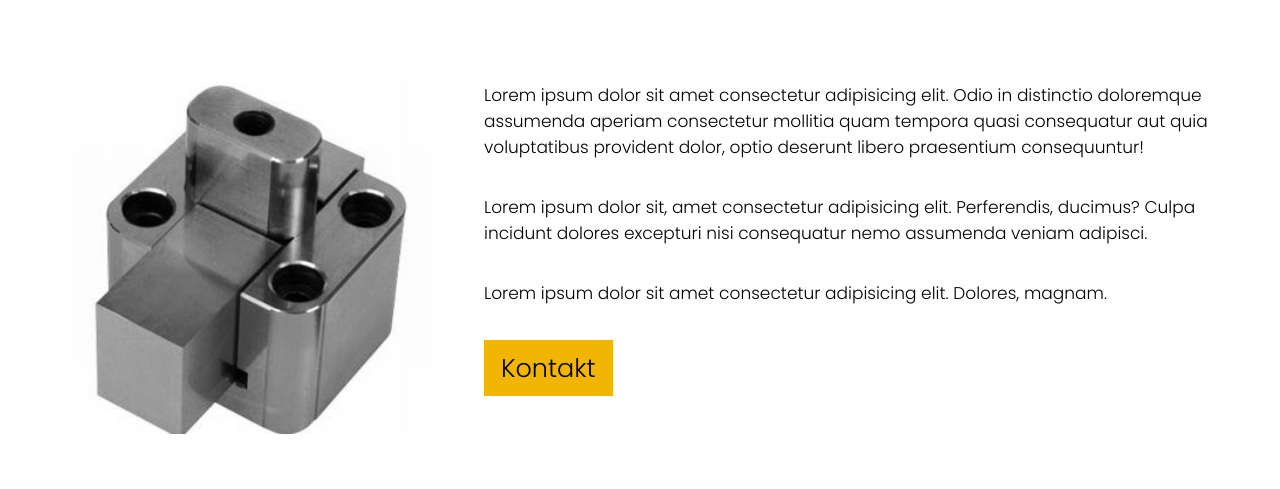
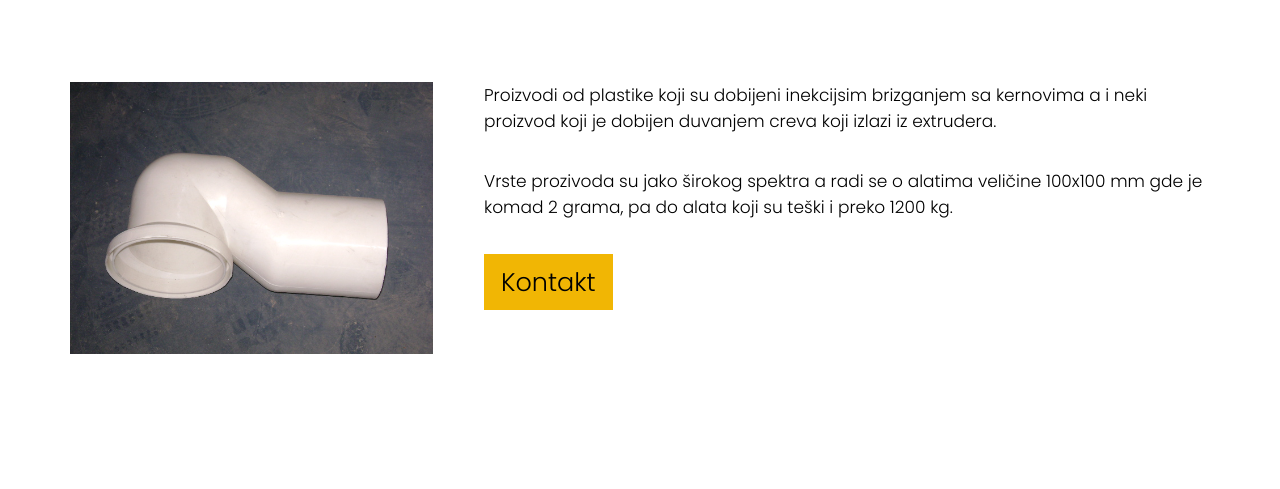
Before and after one commit to SalleMaster/alatnicar-vukovic, a plain HTML site: page pages/alati-za-brizganje-i-termoformiranje-plastike.html in a window 1280 px wide. Shown: the part 311-800 px from the top of the page. Drawn offline with Linux system fonts and the light colour scheme.

Commit message:
Dodati neki tekstovi za kategorije

```diff
--- a/pages/alati-za-brizganje-i-termoformiranje-plastike.html
+++ b/pages/alati-za-brizganje-i-termoformiranje-plastike.html
@@ -359,25 +359,31 @@
         <div class="proizvod-ili-usluga-wrapper">
           <div class="image-wrapper">
             <img
-              src="../img/proizvodi-usluge/masinska-obrada.jpg"
-              alt="CNC Mašinska Obrada"
+              src="../img/proizvodi-usluge/alat-za-slivnik.jpg"
+              alt="Alat za brizganje"
             />
           </div>
           <div class="description">
-            <p>
-              Lorem ipsum dolor sit amet consectetur adipisicing elit. Odio in
-              distinctio doloremque assumenda aperiam consectetur mollitia quam
-              tempora quasi consequatur aut quia voluptatibus provident dolor,
-              optio deserunt libero praesentium consequuntur!
+            <!-- <p>
+              Izrađujemo mašine za termoformiranje plastike veličine i do 1000x2000 mm
+              debljine i do 15 mm.
             </p>
             <p>
-              Lorem ipsum dolor sit, amet consectetur adipisicing elit.
-              Perferendis, ducimus? Culpa incidunt dolores excepturi nisi
-              consequatur nemo assumenda veniam adipisci.
+              Mašine se rade u veličinama po zahtevu kupca ili prema samom proizvodu.
+              Takođe se rade i mašine sa membranom ako se radi o debelim
+              materijalima gde je potreban veliki podpritisak i dugo hlađenje, kao
+              na primer umivaonici sudopere, lavaboi i slično.
             </p>
             <p>
-              Lorem ipsum dolor sit amet consectetur adipisicing elit. Dolores,
-              magnam.
+              Sve mašine mogu imati reducir table koje služe da kupac može da koristi table bilo koje veličine.
+              Mašina se isporučuje uz adekvatnu vakum pumpu.
+            </p> -->
+            <p>
+              Proizvodi od plastike koji su dobijeni inekcijsim brizganjem
+              sa kernovima a i neki proizvod koji je dobijen duvanjem creva koji izlazi iz extrudera.
+            </p>
+            <p>
+              Vrste prozivoda su jako širokog spektra a radi se o alatima veličine 100x100 mm gde je komad 2 grama, pa do alata koji su teški i preko 1200 kg.
             </p>
             <div class="button-wrapper">
               <a href="./kontakt.html" class="btn btn-primary btn-large">
```
Also changed, not shown: pages/cnc-masinska-obrada.html (+5 -18 lines), pages/terapeutski-alati-za-masazu-od-medicinskog-celika.html (+7 -12 lines).
